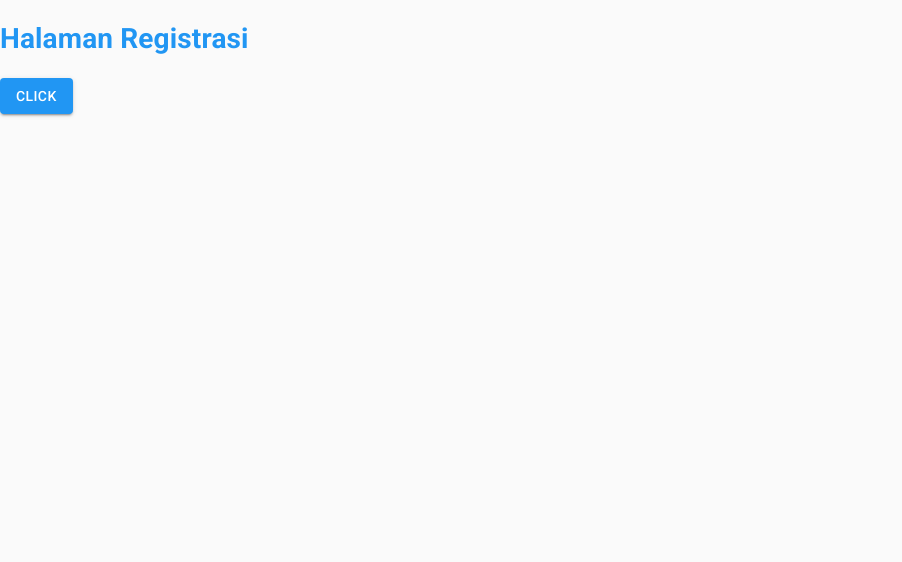
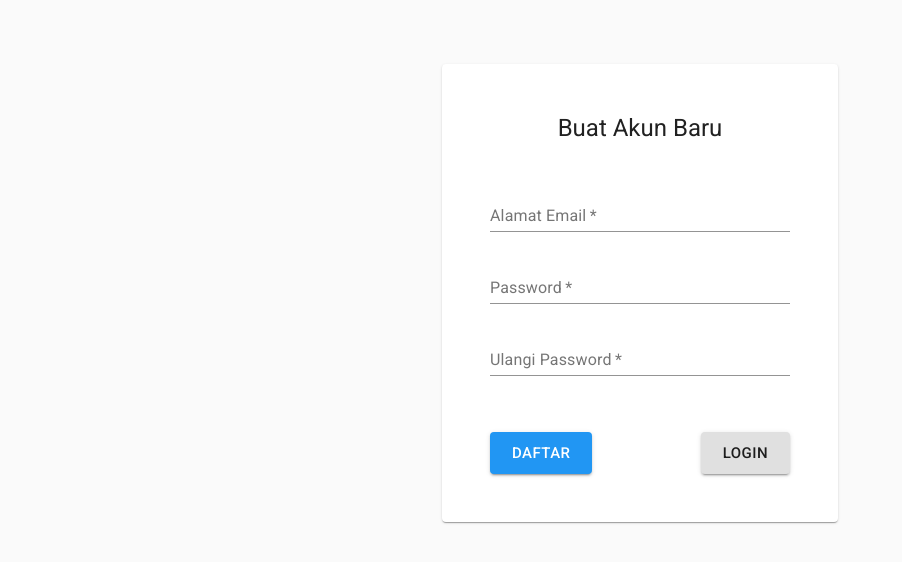
Before and after one commit to pendekar-koding/aplikasi-penjualan-react-firebase, a React (Create React App) app: page /registrasi in a window 1280 px wide. Shown: the top 562 px of the page, without its empty margins (0-902 px from the left). Built offline with nearby package versions, Linux system fonts and the light colour scheme; no server answers.

Commit message:
form registrasi

```diff
--- a/src/components/config/theme.js
+++ b/src/components/config/theme.js
@@ -3,7 +3,7 @@ import blue from "@material-ui/core/colors/blue";
 
 
 const theme = createMuiTheme({
-    palette:{
+    palette: {
         primary: blue
     }
 });
--- a/src/pages/registrasi/index.js
+++ b/src/pages/registrasi/index.js
@@ -1,15 +1,70 @@
-import {Button} from "@material-ui/core";
+import {Button, Container, Paper, Typography, TextField, Grid} from "@material-ui/core";
 import useStyles from "./styles";
+import {Link} from "react-router-dom";
 
 
-function Registrasi(){
+function Registrasi() {
     const classes = useStyles();
 
-    return<>
-        <h1 className={classes.blue}>Halaman Registrasi</h1>
-        <Button color={"primary"}
-        variant={"contained"}>Click</Button>
-    </>
+    return <Container maxWidth={"xs"}>
+        <Paper className={classes.paper}>
+            <Typography
+                variant={"h5"}
+                component={"h1"}
+                className={classes.title}>
+                Buat Akun Baru
+            </Typography>
+            <form>
+                <TextField
+                    id={"email"}
+                    type={"email"}
+                    name={"email"}
+                    margin={"normal"}
+                    label={"Alamat Email"}
+                    fullWidth
+                    required
+                />
+                <TextField
+                    id={"password"}
+                    type={"password"}
+                    name={"password"}
+                    margin={"normal"}
+                    label={"Password"}
+                    fullWidth
+                    required
+                />
+                <TextField
+                    id={"ulangi_password"}
+                    type={"ulangi_password"}
+                    name={"ulangi_password"}
+                    margin={"normal"}
+                    label={"Ulangi Password"}
+                    fullWidth
+                    required
+                />
+
+                <Grid container className={classes.buttons}>
+                    <Grid item xs>
+                        <Button color={"primary"}
+                                variant={"contained"}
+                                type={"submit"}
+                                size={"large"}>
+                            Daftar
+                        </Button>
+                    </Grid>
+                    <Grid item>
+                        <Button variant={"contained"}
+                                size={"large"}
+                                component={Link}
+                                to={"/login"}>
+                            Login
+                        </Button>
+                    </Grid>
+                </Grid>
+            </form>
+
+        </Paper>
+    </Container>
 }
 
 export default Registrasi;
--- a/src/pages/registrasi/styles.js
+++ b/src/pages/registrasi/styles.js
@@ -1,8 +1,17 @@
 import {makeStyles} from "@material-ui/core";
 
-const useStyles = makeStyles(theme=>({
-    blue:{
-        color: theme.palette.primary.main
+const useStyles = makeStyles(theme => ({
+    title: {
+        // color: theme.palette.primary.main
+        textAlign: "center",
+        marginBottom: theme.spacing(3)
+    },
+    paper: {
+        marginTop: theme.spacing(8),
+        padding: theme.spacing(6)
+    },
+    buttons: {
+        marginTop: theme.spacing(6)
     }
 }))
 
```
Also changed, not shown: src/App.js (+7 -7 lines).
